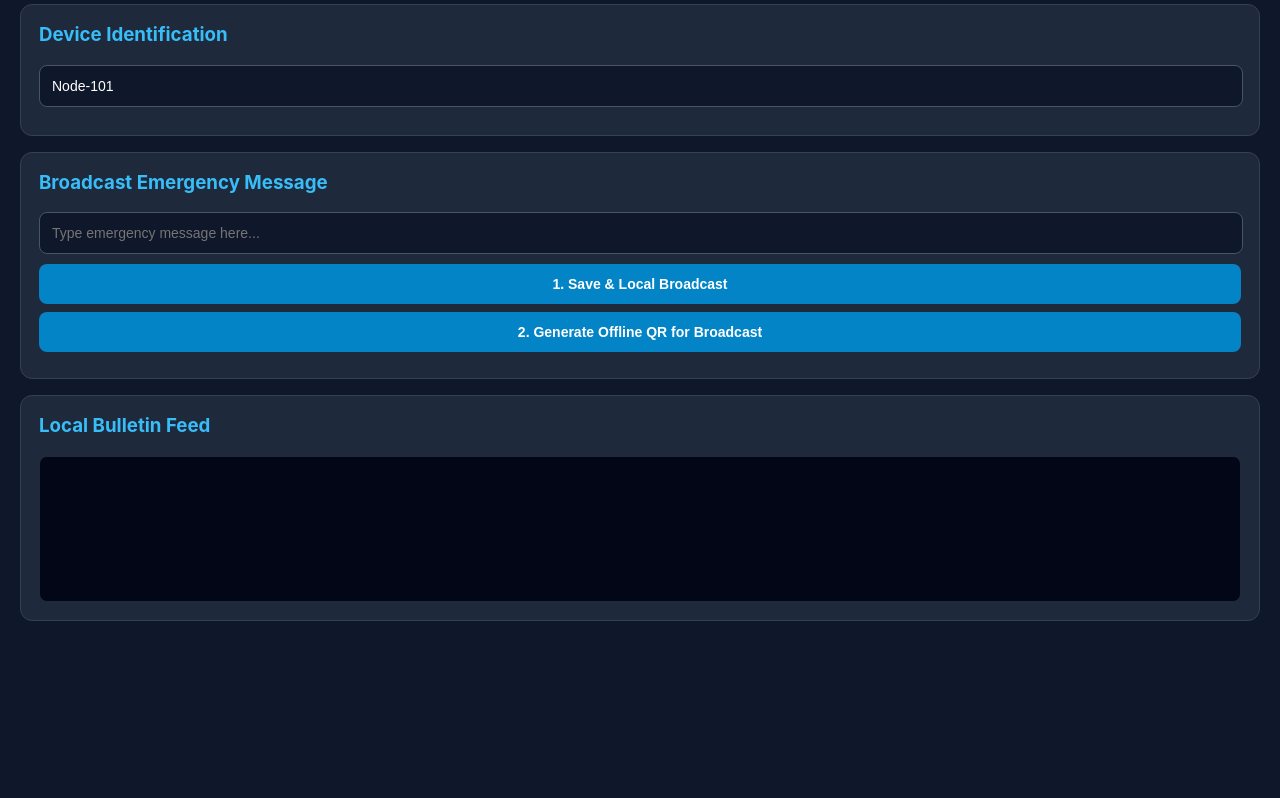
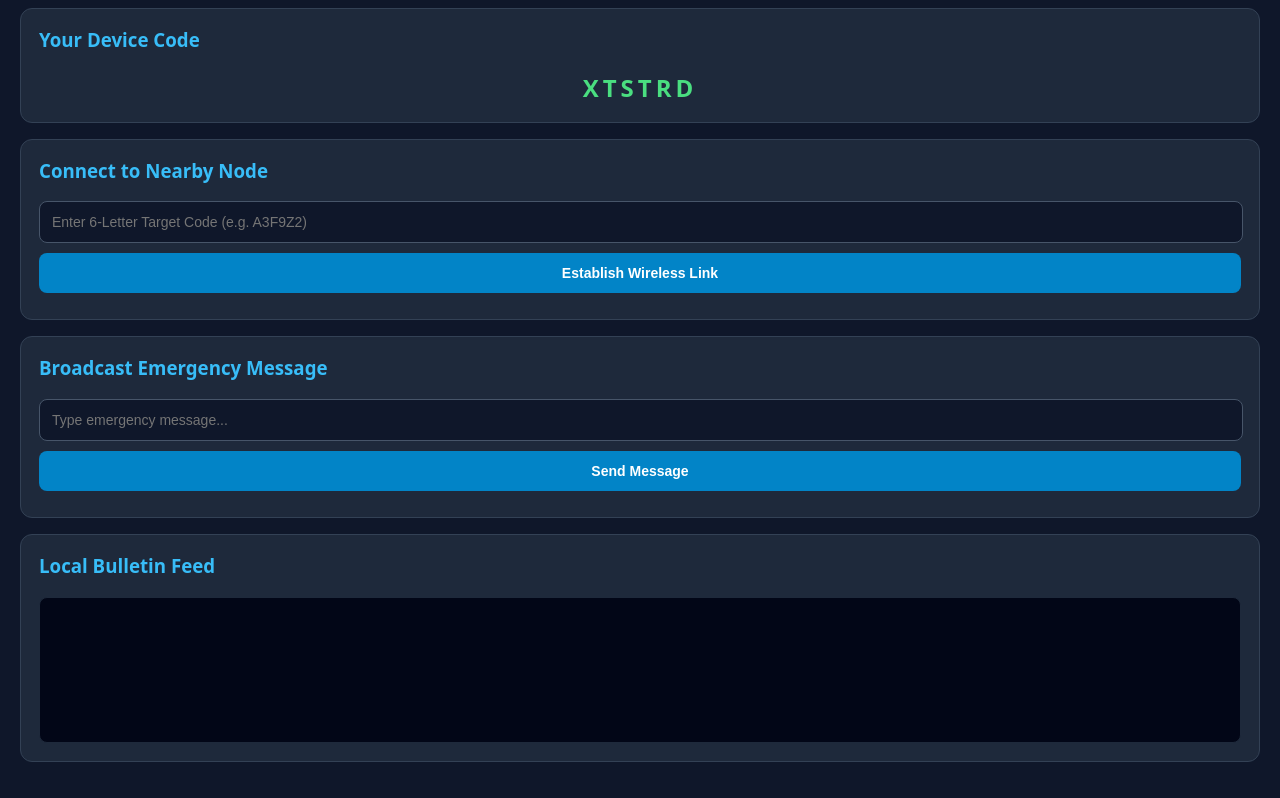
Before and after one commit to abeezfaulad/offgrid-emergency-mesh, a plain HTML site: page index.html in a window 1280 px wide. Shown: the part 65-863 px from the top of the page. Before the commit the page ends 800 px from the top, so only its background shows below. Drawn offline with Linux system fonts and the light colour scheme.

Commit message:
Initial commit: OffGrid local emergency mesh prototype

```diff
--- a/index.html
+++ b/index.html
@@ -3,108 +3,124 @@
 <head>
   <meta charset="UTF-8">
   <meta name="viewport" content="width=device-width, initial-scale=1.0">
-  <title>OffGrid Local Mesh</title>
-  <!-- Load QRCode library from CDN -->
-  <script src="https://cdnjs.cloudflare.com/ajax/libs/qrcodejs/1.0.0/qrcode.min.js"></script>
+  <title>OffGrid Emergency Mesh</title>
   <style>
-    body { font-family: -apple-system, BlinkMacSystemFont, 'Segoe UI', Roboto, sans-serif; background: #0f172a; color: #f8fafc; padding: 20px; margin: 0; }
+    body { font-family: system-ui, -apple-system, sans-serif; background: #0f172a; color: #f8fafc; padding: 20px; margin: 0; }
     .card { background: #1e293b; padding: 18px; border-radius: 12px; margin-bottom: 16px; border: 1px solid #334155; }
     h2, h3 { margin-top: 0; color: #38bdf8; }
-    input { width: calc(100% - 24px); padding: 12px; border-radius: 8px; border: 1px solid #475569; background: #0f172a; color: #fff; margin-bottom: 10px; font-size: 14px; }
+    input, textarea { width: calc(100% - 24px); padding: 12px; border-radius: 8px; border: 1px solid #475569; background: #0f172a; color: #fff; margin-bottom: 10px; font-size: 14px; }
     button { width: 100%; background: #0284c7; color: white; border: none; padding: 12px; border-radius: 8px; font-weight: bold; cursor: pointer; margin-bottom: 8px; font-size: 14px; }
     button:active { background: #0369a1; }
     .feed { background: #020617; padding: 12px; border-radius: 8px; min-height: 120px; max-height: 200px; overflow-y: auto; border: 1px solid #1e293b; }
     .msg { padding: 8px 0; border-bottom: 1px solid #1e293b; font-size: 14px; }
-    #qrcode { display: flex; justify-content: center; margin-top: 10px; background: white; padding: 10px; border-radius: 8px; }
+    .code-box { font-size: 24px; font-weight: bold; letter-spacing: 4px; color: #4ade80; text-align: center; }
   </style>
 </head>
 <body>
 
-  <h2>⚡ OffGrid Emergency Mesh</h2>
+  <h2>⚡ OffGrid Mesh (6-Letter Code)</h2>
 
-  <!-- Device Identity Card -->
+  <!-- Device Node Code -->
   <div class="card">
-    <h3>Device Identification</h3>
-    <input type="text" id="node-name" value="Node-101" placeholder="Enter simple Node Name (e.g. 101)">
+    <h3>Your Device Code</h3>
+    <div id="my-code" class="code-box">------</div>
   </div>
 
-  <!-- Broadcast Card -->
+  <!-- Connect to Remote Device -->
+  <div class="card">
+    <h3>Connect to Nearby Node</h3>
+    <input type="text" id="target-code" maxlength="6" placeholder="Enter 6-Letter Target Code (e.g. A3F9Z2)">
+    <button onclick="connectToNode()">Establish Wireless Link</button>
+  </div>
+
+  <!-- Broadcast Message -->
   <div class="card">
     <h3>Broadcast Emergency Message</h3>
-    <input type="text" id="msg-input" placeholder="Type emergency message here...">
-    <button onclick="broadcastLocal()">1. Save & Local Broadcast</button>
-    <button onclick="generateQR()">2. Generate Offline QR for Broadcast</button>
-    <div id="qrcode" style="display:none;"></div>
+    <input type="text" id="msg-input" placeholder="Type emergency message...">
+    <button onclick="broadcastMessage()">Send Message</button>
   </div>
 
-  <!-- Feed Card -->
+  <!-- Bulletin Feed -->
   <div class="card">
     <h3>Local Bulletin Feed</h3>
     <div id="bulletin-feed" class="feed"></div>
   </div>
 
   <script>
-    let qrcodeObj = null;
-
-    // Load saved messages on start
-    window.onload = function() {
-      renderFeed();
-    };
-
-    function broadcastLocal() {
-      const nodeName = document.getElementById('node-name').value.trim() || 'Node';
-      const msgInput = document.getElementById('msg-input');
-      const text = msgInput.value.trim();
-
-      if (!text) return alert("Please type a message first.");
-
-      const payload = {
-        sender: nodeName,
-        text: text,
-        time: new Date().toLocaleTimeString([], { hour: '2-digit', minute: '2-digit' })
-      };
-
-      saveAndAppend(payload);
-      msgInput.value = "";
+    // Generate a random 6-character alphanumeric code
+    function generate6LetterCode() {
+      const chars = 'ABCDEFGHIJKLMNOPQRSTUVWXYZ0123456789';
+      let code = '';
+      for (let i = 0; i < 6; i++) {
+        code += chars.charAt(Math.floor(Math.random() * chars.length));
+      }
+      return code;
     }
 
-    function generateQR() {
-      const nodeName = document.getElementById('node-name').value.trim() || 'Node';
-      const text = document.getElementById('msg-input').value.trim();
+    const myCode = generate6LetterCode();
+    document.getElementById('my-code').innerText = myCode;
 
-      if (!text) return alert("Type a message to encode into QR!");
+    let peerConnection = null;
+    let dataChannel = null;
 
-      const payloadString = `[${nodeName}] ${text}`;
-      const qrContainer = document.getElementById('qrcode');
-      qrContainer.style.display = 'flex';
-      qrContainer.innerHTML = '';
+    // WebRTC connection configuration (Local network, no external servers)
+    const rtcConfig = { iceServers: [] };
 
-      new QRCode(qrContainer, {
-        text: payloadString,
-        width: 160,
-        height: 160
-      });
+    function initWebRTC() {
+      peerConnection = new RTCPeerConnection(rtcConfig);
+
+      peerConnection.ondatachannel = (event) => {
+        dataChannel = event.channel;
+        setupChannelEvents();
+      };
     }
 
-    function saveAndAppend(payload) {
-      let messages = JSON.parse(localStorage.getItem('offgrid_msgs') || '[]');
-      messages.push(payload);
-      localStorage.setItem('offgrid_msgs', JSON.stringify(messages));
-      renderFeed();
+    async function connectToNode() {
+      const targetCode = document.getElementById('target-code').value.trim().toUpperCase();
+      if (targetCode.length !== 6) {
+        alert("Please enter a valid 6-character code!");
+        return;
+      }
+
+      initWebRTC();
+      dataChannel = peerConnection.createDataChannel("offgrid-channel");
+      setupChannelEvents();
+
+      const offer = await peerConnection.createOffer();
+      await peerConnection.setLocalDescription(offer);
+
+      appendFeed("System", `Pairing initiated with Node ${targetCode}...`);
     }
 
-    function renderFeed() {
+    function setupChannelEvents() {
+      dataChannel.onopen = () => appendFeed("System", "Wireless peer link established!");
+      dataChannel.onmessage = (event) => {
+        const data = JSON.parse(event.data);
+        appendFeed(`Node (${data.sender})`, data.text);
+      };
+    }
+
+    function broadcastMessage() {
+      const input = document.getElementById('msg-input');
+      const text = input.value.trim();
+      if (!text) return;
+
+      const payload = { sender: myCode, text: text };
+
+      if (dataChannel && dataChannel.readyState === 'open') {
+        dataChannel.send(JSON.stringify(payload));
+      }
+
+      appendFeed(`Me (${myCode})`, text);
+      input.value = '';
+    }
+
+    function appendFeed(sender, text) {
       const feed = document.getElementById('bulletin-feed');
-      const messages = JSON.parse(localStorage.getItem('offgrid_msgs') || '[]');
-      feed.innerHTML = '';
-
-      messages.forEach(m => {
-        const div = document.createElement('div');
-        div.className = 'msg';
-        div.innerHTML = `<strong style="color:#38bdf8;">[${m.time}] ${m.sender}:</strong> ${m.text}`;
-        feed.appendChild(div);
-      });
-
+      const entry = document.createElement('div');
+      entry.className = 'msg';
+      entry.innerHTML = `<strong style="color:#38bdf8;">[${new Date().toLocaleTimeString([], {hour: '2-digit', minute:'2-digit'})}] ${sender}:</strong> ${text}`;
+      feed.appendChild(entry);
       feed.scrollTop = feed.scrollHeight;
     }
   </script>
```
